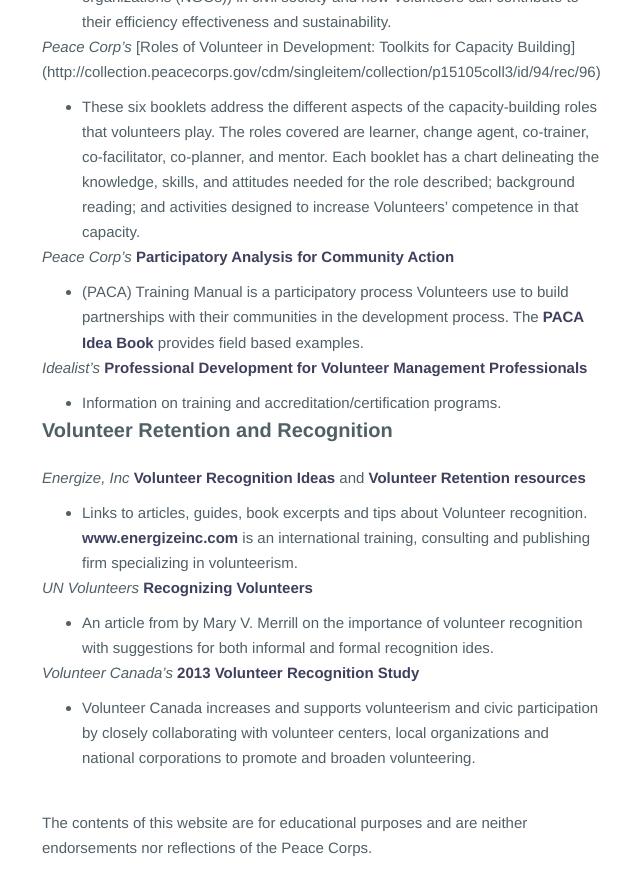
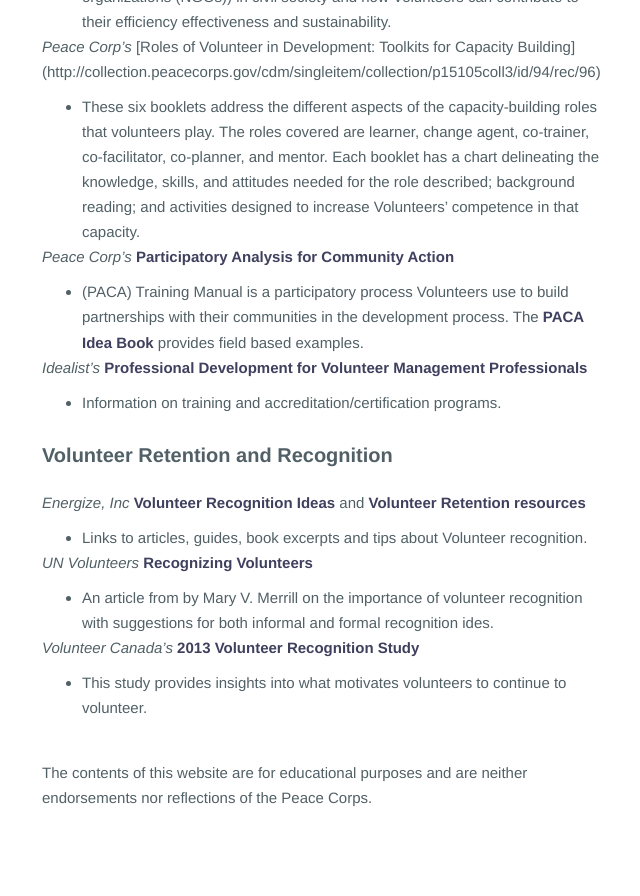
Before and after one commit to PeaceCorps/Volunteerism-Toolkit, a Jekyll site: the page built from _posts/2015-02-04-start-up.md, in a window 1280 px wide and 900 px high, scrolled down 2617 px. Shown: the top 896 px of the window, without its empty margins (318-958 px from the left). Built offline with Jekyll 4.4.1, drawn with Linux system fonts in a browser that asks for light colours; Markdown is read by kramdown in place of the engine named in the settings; after the commit the page ends 3467 px from its top, so only the background shows below that.

Commit message:
Update 2015-02-04-start-up.md

```diff
--- a/_posts/2015-02-04-start-up.md
+++ b/_posts/2015-02-04-start-up.md
@@ -109,7 +109,8 @@
 - (PACA) Training Manual is a participatory process Volunteers use to build partnerships with their communities in the development process. The    [PACA Idea Book](http://collection.peacecorps.gov/cdm/singleitem/collection/p15105coll3/id/60/rec/25) provides field based examples.<u></u>
 
 _Idealist’s_ [Professional Development for Volunteer Management Professionals](http://www.idealist.org/info/VolunteerMgmt/ProfDevelopment)
-- Information on training and accreditation/certification programs.
+-  Information on training and accreditation/certification programs.
+<br>
 <br>
 
 ###**Volunteer Retention and Recognition**
@@ -117,7 +118,7 @@
 _Energize, Inc_ [Volunteer Recognition Ideas](http://www.energizeinc.com/ideas.html)
         and [Volunteer Retention resources](https://www.energizeinc.com/how_tos_volunteer_management/retention)
 
-- Links to articles, guides, book excerpts and tips about Volunteer recognition. [www.energizeinc.com](http://www.energizeinc.com/) is an international training, consulting and publishing firm specializing in volunteerism.
+- Links to articles, guides, book excerpts and tips about Volunteer recognition.
 
 _UN Volunteers_
         [Recognizing Volunteers](http://www.worldvolunteerweb.org/resources/how-to-guides/manage-volunteers/doc/recognizing-volunteers.html)
@@ -127,5 +128,4 @@
 _Volunteer Canada’s_
         [2013 Volunteer Recognition Study](http://volunteer.ca/content/2013-volunteer-recognition-study)
 
-- Volunteer Canada increases and supports volunteerism and civic participation by closely collaborating with volunteer centers, local organizations and
-    national corporations to promote and broaden volunteering.
+- This study provides insights into what motivates volunteers to continue to volunteer.
```
